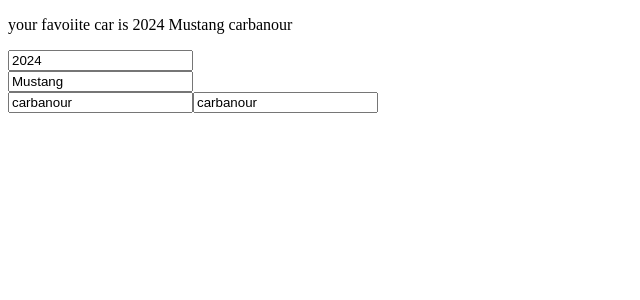
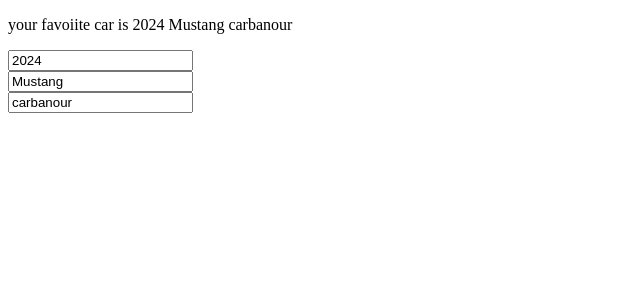
Before and after one commit to neyaz1527/my-react-project, a React (Vite) app: page / in a window 1280 px wide. Shown: the top 300 px of the page, without its empty margins (0-640 px from the left). Built offline with nearby package versions, Linux system fonts and the light colour scheme.

Commit message:
removed the comment

```diff
--- a/src/MyComponent.jsx
+++ b/src/MyComponent.jsx
@@ -22,7 +22,6 @@
             <input type="number" value={car.year} onChange={handleYearChange}></input><br/>
             <input type="text" value={car.maker} onChange={handleMakerchange}></input><br/>
             <input type="text" value={car.Model} onChange={handleModelChange}></input>
-             <input type="text" value={car.Model} onChange={handleModelChange}></input>
         </div>
     );
 }
```
